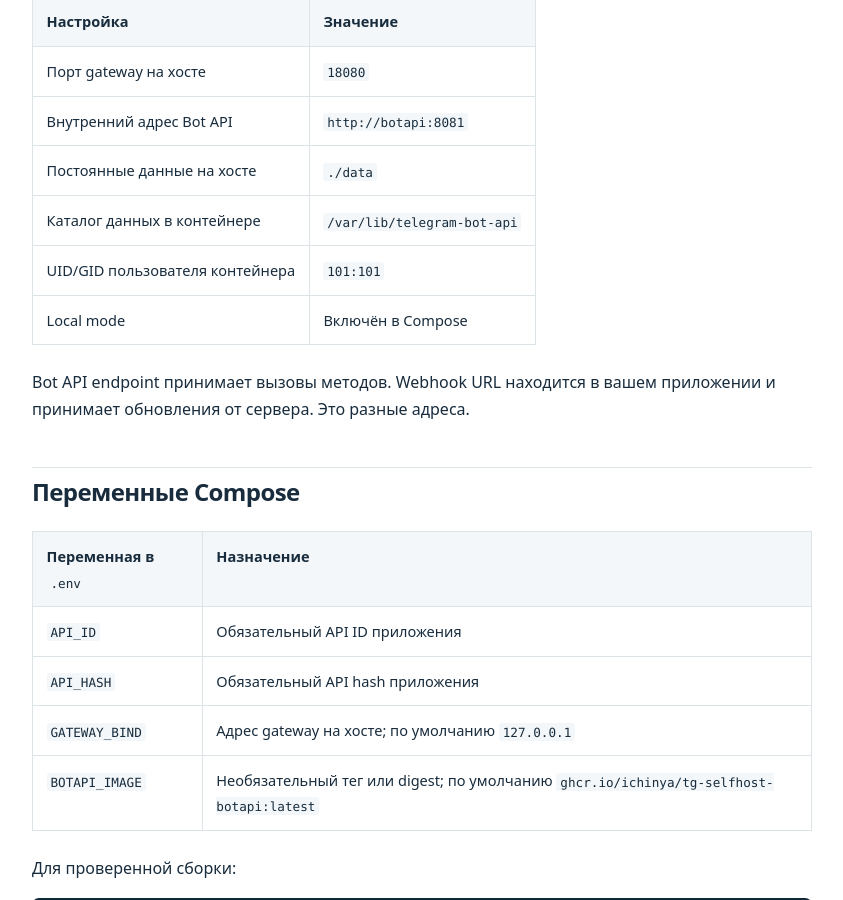
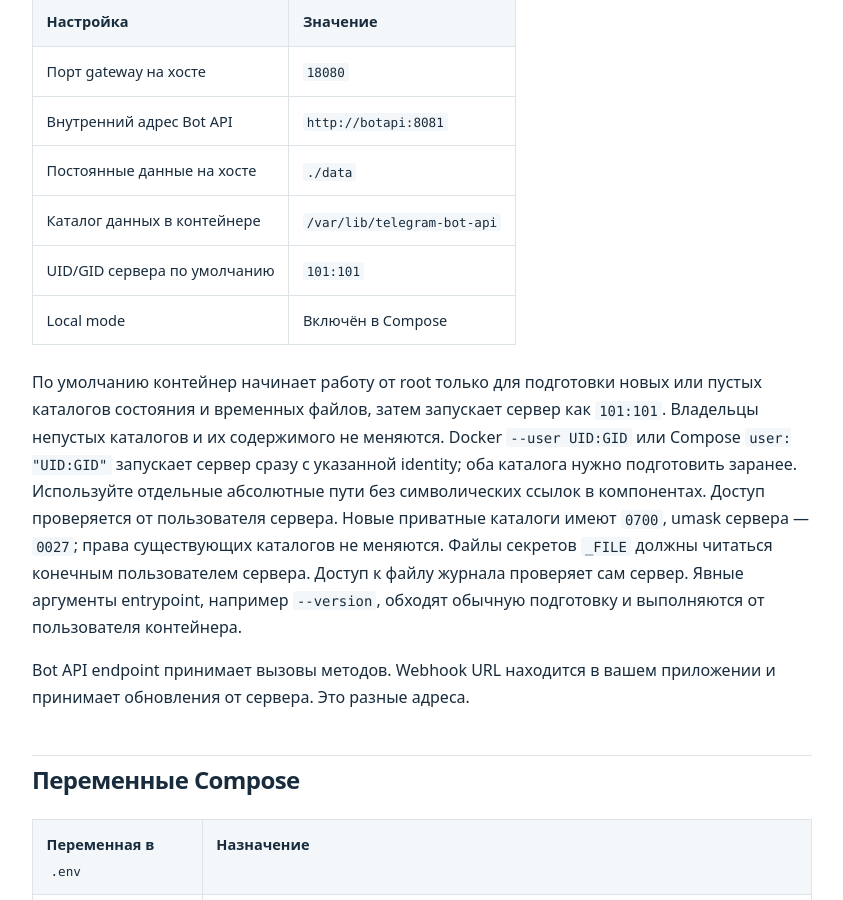
Before and after one commit to ichinya/tg-selfhost-botapi, a Jekyll site: the page built from docs/ru/configuration.md, in a window 1280 px wide and 900 px high, scrolled down 1986 px. Shown: the whole window, without its empty margins (326-1169 px from the left). Built offline with Jekyll 4.4.1, drawn with Linux system fonts in a browser that asks for light colours.

Commit message:
fix(runtime): поддержать non-root и проверку каталогов после сброса прав; Refs #21

```diff
--- a/docs/ru/configuration.md
+++ b/docs/ru/configuration.md
@@ -79,8 +79,20 @@ DNS/connect/read/total time и body, не наследует proxy, не дел
 | Внутренний адрес Bot API | `http://botapi:8081` |
 | Постоянные данные на хосте | `./data` |
 | Каталог данных в контейнере | `/var/lib/telegram-bot-api` |
-| UID/GID пользователя контейнера | `101:101` |
+| UID/GID сервера по умолчанию | `101:101` |
 | Local mode | Включён в Compose |
+
+По умолчанию контейнер начинает работу от root только для подготовки новых или
+пустых каталогов состояния и временных файлов, затем запускает сервер как
+`101:101`. Владельцы непустых каталогов и их содержимого не меняются. Docker
+`--user UID:GID` или Compose `user: "UID:GID"` запускает сервер сразу с указанной
+identity; оба каталога нужно подготовить заранее. Используйте отдельные абсолютные
+пути без символических ссылок в компонентах. Доступ проверяется от пользователя
+сервера. Новые приватные каталоги имеют `0700`, umask сервера — `0027`; права
+существующих каталогов не меняются. Файлы секретов `_FILE` должны читаться
+конечным пользователем сервера. Доступ к файлу журнала проверяет сам сервер.
+Явные аргументы entrypoint, например `--version`, обходят обычную подготовку и
+выполняются от пользователя контейнера.
 
 Bot API endpoint принимает вызовы методов. Webhook URL находится в вашем
 приложении и принимает обновления от сервера. Это разные адреса.
```
Also changed, not shown: docs/en/configuration.md (+12 -1 lines), 2 other files.
